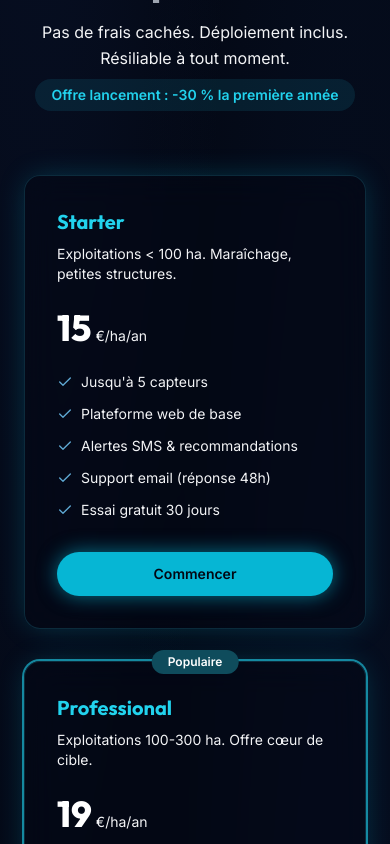
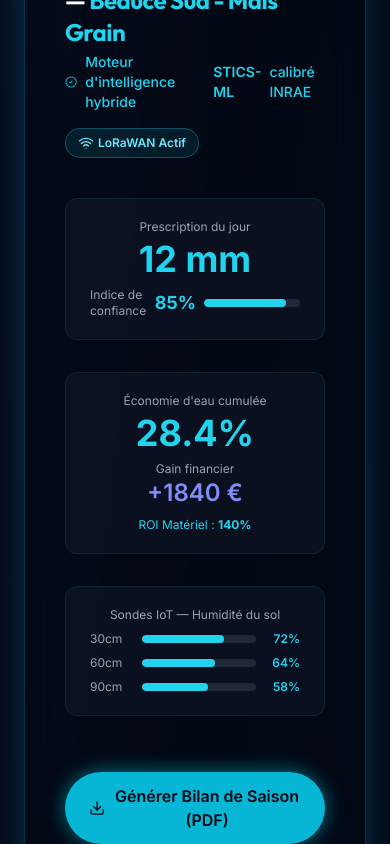
Before and after one commit to wejzi000/WATERSENSE, a Next.js app: page / in a window 390 px wide. Shown: the part 4000-4844 px from the top of the page. Built offline with nearby package versions, Linux system fonts and the light colour scheme.

Commit message:
feat: ajout section Dashboard Temps Réel ultra-réaliste (LiveDashboard)

```diff
--- a/src/app/page.tsx
+++ b/src/app/page.tsx
@@ -5,6 +5,7 @@ import { HeroSection }        from '@/components/landing/HeroSection'
 import { ROICalculator }      from '@/components/landing/ROICalculator'
 import { FeaturesSection }    from '@/components/landing/FeaturesSection'
 import { PricingSection }     from '@/components/landing/PricingSection'
+import { LiveDashboard }      from '@/components/dashboard/LiveDashboard'
 import { ContactSection }     from '@/components/landing/ContactSection'
 import { CtaSection }         from '@/components/landing/CtaSection'
 import { Footer }             from '@/components/landing/Footer'
@@ -16,6 +17,7 @@ export default function Home() {
       <HeroSection />
       <ROICalculator />
       <FeaturesSection />
+      <LiveDashboard />
       <PricingSection />
       <CtaSection />
       <ContactSection />
--- /dev/null
+++ b/src/components/dashboard/LiveDashboard.tsx
@@ -0,0 +1,140 @@
+import { motion } from 'framer-motion';
+import { Download, Wifi } from 'lucide-react';
+
+export function LiveDashboard() {
+  // Données simulées (issues du rapport)
+  const confidence = 85;
+  const humidity = [72, 64, 58]; // 30cm, 60cm, 90cm
+  const waterSaving = 28.4;
+  const roi = 140;
+  const prescription = 12; // mm
+  const euroGain = 1840;
+
+  return (
+    <section className="relative max-w-5xl mx-auto mt-24 mb-20 px-6">
+      <motion.div
+        initial={{ opacity: 0, y: 40 }}
+        whileInView={{ opacity: 1, y: 0 }}
+        viewport={{ once: true, amount: 0.5 }}
+        transition={{ duration: 0.7 }}
+        className="bg-gray-950/60 border border-cyan-400/20 backdrop-blur-lg rounded-2xl shadow-glow-cyan p-10 flex flex-col gap-8"
+      >
+        {/* Header */}
+        <div className="flex flex-col md:flex-row md:items-center md:justify-between gap-4 mb-2">
+          <div>
+            <h3 className="font-display text-2xl md:text-3xl font-bold text-white tracking-tight mb-1">
+              Dashboard Temps Réel — <span className="text-cyan-400">Beauce Sud - Maïs Grain</span>
+            </h3>
+            <div className="flex items-center gap-2 text-cyan-400 text-sm font-medium">
+              <svg width="20" height="20" fill="none" viewBox="0 0 24 24" className="inline-block"><circle cx="12" cy="12" r="10" stroke="#06b6d4" strokeWidth="2"/><path d="M8 12l2 2 4-4" stroke="#06b6d4" strokeWidth="2" strokeLinecap="round" strokeLinejoin="round"/></svg>
+              Moteur d'intelligence hybride <span className="font-semibold">STICS-ML</span> calibré INRAE
+            </div>
+          </div>
+          <div className="flex items-center gap-2">
+            <span className="inline-flex items-center gap-1 px-3 py-1.5 rounded-full bg-cyan-400/10 border border-cyan-400/30 text-cyan-300 font-semibold text-xs">
+              <Wifi className="w-4 h-4" /> LoRaWAN Actif
+            </span>
+          </div>
+        </div>
+
+        {/* Grid Central */}
+        <div className="grid grid-cols-1 md:grid-cols-3 gap-8 items-center">
+          {/* Prescription & Confiance */}
+          <div className="flex flex-col items-center gap-4">
+            <div className="bg-gray-900/60 border border-cyan-400/10 rounded-xl px-6 py-5 flex flex-col items-center w-full">
+              <span className="text-gray-400 text-xs mb-1">Prescription du jour</span>
+              <span className="text-4xl font-bold text-cyan-400">{prescription} mm</span>
+              <div className="flex items-center gap-2 mt-2">
+                <span className="text-xs text-gray-400">Indice de confiance</span>
+                <motion.div
+                  initial={{ scale: 0.8, opacity: 0 }}
+                  whileInView={{ scale: 1, opacity: 1 }}
+                  viewport={{ once: true, amount: 0.7 }}
+                  transition={{ duration: 0.7, delay: 0.2 }}
+                  className="relative flex items-center"
+                >
+                  <span className="text-lg font-bold text-cyan-400">{confidence}%</span>
+                  <div className="ml-2 w-24 h-2 bg-gray-800 rounded-full overflow-hidden">
+                    <motion.div
+                      className="h-2 bg-cyan-400 rounded-full"
+                      initial={{ width: 0 }}
+                      whileInView={{ width: `${confidence}%` }}
+                      viewport={{ once: true, amount: 0.7 }}
+                      transition={{ duration: 1, delay: 0.3 }}
+                      style={{ width: `${confidence}%` }}
+                    />
+                  </div>
+                </motion.div>
+              </div>
+            </div>
+          </div>
+
+          {/* Économie d'eau & ROI */}
+          <div className="flex flex-col items-center gap-4">
+            <div className="bg-gray-900/60 border border-cyan-400/10 rounded-xl px-6 py-5 flex flex-col items-center w-full">
+              <span className="text-gray-400 text-xs mb-1">Économie d'eau cumulée</span>
+              <motion.span
+                className="text-4xl font-bold text-cyan-400"
+                initial={{ opacity: 0, y: 20 }}
+                whileInView={{ opacity: 1, y: 0 }}
+                viewport={{ once: true, amount: 0.7 }}
+                transition={{ duration: 0.7, delay: 0.2 }}
+              >
+                {waterSaving}%
+              </motion.span>
+              <span className="text-gray-400 text-xs mt-2">Gain financier</span>
+              <motion.span
+                className="text-2xl font-semibold text-indigo-400"
+                initial={{ opacity: 0, y: 20 }}
+                whileInView={{ opacity: 1, y: 0 }}
+                viewport={{ once: true, amount: 0.7 }}
+                transition={{ duration: 0.7, delay: 0.4 }}
+              >
+                +{euroGain} €
+              </motion.span>
+              <span className="text-xs text-cyan-400 mt-2">ROI Matériel : <span className="font-bold">{roi}%</span></span>
+            </div>
+          </div>
+
+          {/* Jauges d'humidité */}
+          <div className="flex flex-col items-center gap-4">
+            <div className="bg-gray-900/60 border border-cyan-400/10 rounded-xl px-6 py-5 flex flex-col items-center w-full">
+              <span className="text-gray-400 text-xs mb-2">Sondes IoT — Humidité du sol</span>
+              <div className="flex flex-col gap-2 w-full">
+                {[30, 60, 90].map((depth, i) => (
+                  <div key={depth} className="flex items-center gap-3">
+                    <span className="text-xs text-gray-400 w-10">{depth}cm</span>
+                    <motion.div
+                      className="flex-1 h-2 rounded-full bg-gray-800 overflow-hidden"
+                      initial={{ width: 0 }}
+                      whileInView={{ width: '100%' }}
+                      viewport={{ once: true, amount: 0.7 }}
+                      transition={{ duration: 0.7, delay: 0.2 + i * 0.2 }}
+                    >
+                      <motion.div
+                        className="h-2 rounded-full bg-cyan-400"
+                        initial={{ width: 0 }}
+                        whileInView={{ width: `${humidity[i]}%` }}
+                        viewport={{ once: true, amount: 0.7 }}
+                        transition={{ duration: 1, delay: 0.3 + i * 0.2 }}
+                        style={{ width: `${humidity[i]}%` }}
+                      />
+                    </motion.div>
+                    <span className="text-xs font-semibold text-cyan-400 w-8 text-right">{humidity[i]}%</span>
+                  </div>
+                ))}
+              </div>
+            </div>
+          </div>
+        </div>
+
+        {/* Footer / CTA */}
+        <div className="flex justify-end mt-6">
+          <button className="inline-flex items-center gap-2 px-6 py-3 rounded-full bg-cyan-500 text-gray-950 font-semibold shadow-glow-cyan-btn hover:bg-cyan-400 hover:shadow-glow-cyan-strong transition-all">
+            <Download className="w-5 h-5" /> Générer Bilan de Saison (PDF)
+          </button>
+        </div>
+      </motion.div>
+    </section>
+  );
+}
```
